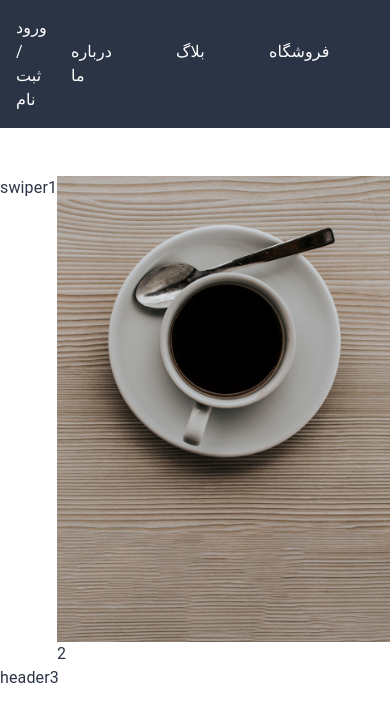
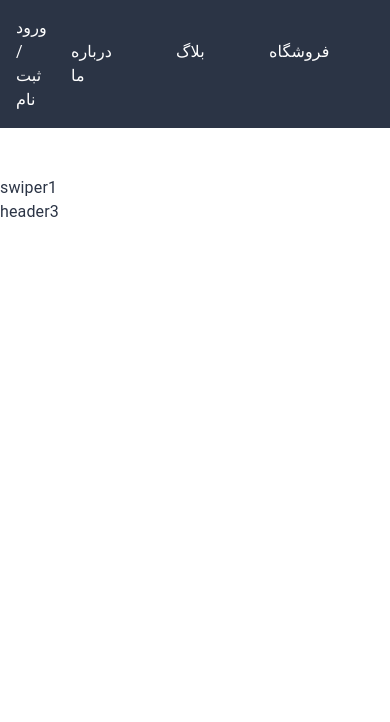
Before and after one commit to mohammadjalizi/React-E-commerce-project-, a React (Vite) app: page / in a window 390 px wide. Shown: the top 722 px of the page. Built offline with nearby package versions, Linux system fonts and the light colour scheme.

Commit message:
install swiper

```diff
--- a/package.json
+++ b/package.json
@@ -15,7 +15,8 @@
     "@mui/icons-material": "^5.15.12",
     "@mui/material": "^5.15.13",
     "react": "^18.2.0",
-    "react-dom": "^18.2.0"
+    "react-dom": "^18.2.0",
+    "swiper": "^11.0.7"
   },
   "devDependencies": {
     "@types/react": "^18.2.64",
--- a/src/components/header/Header2.jsx
+++ b/src/components/header/Header2.jsx
@@ -10,12 +10,12 @@ const Header2 = () => {
 </div>
 
 
-<div className=' swiper left'>
+<div className='    hidden md:block swiper left    ' >
    <div>
 <img src='src/assets/coffee_assets/black_coffee/portrait/black_coffee_pic_1_portrait.png' />
    </div>
    <div>
-2
+<img src="src/assets/coffee_assets/black_coffee/portrait/black_coffee_pic_2_portrait.png" alt="" />
    </div>
       </div>
     </div>
```
Also changed, not shown: 1 other file (tests, documents, lock files or other folders).
